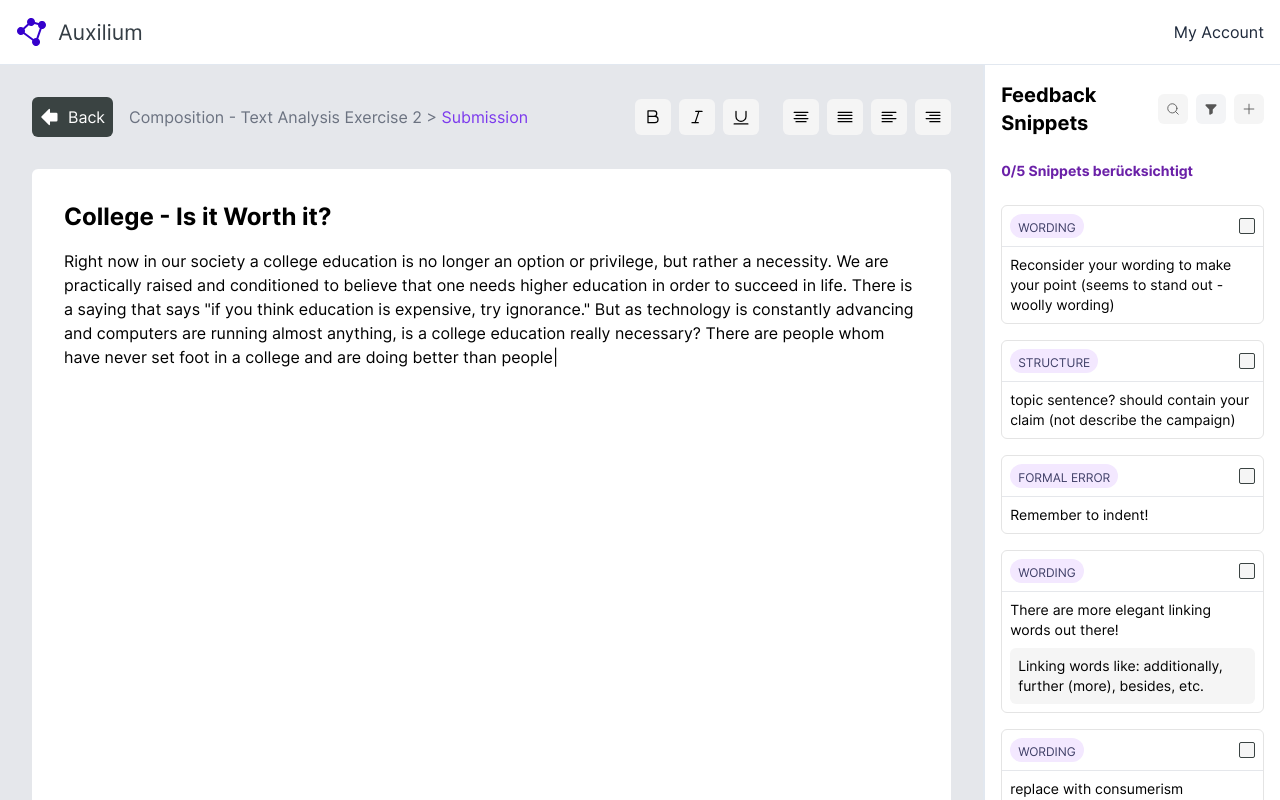
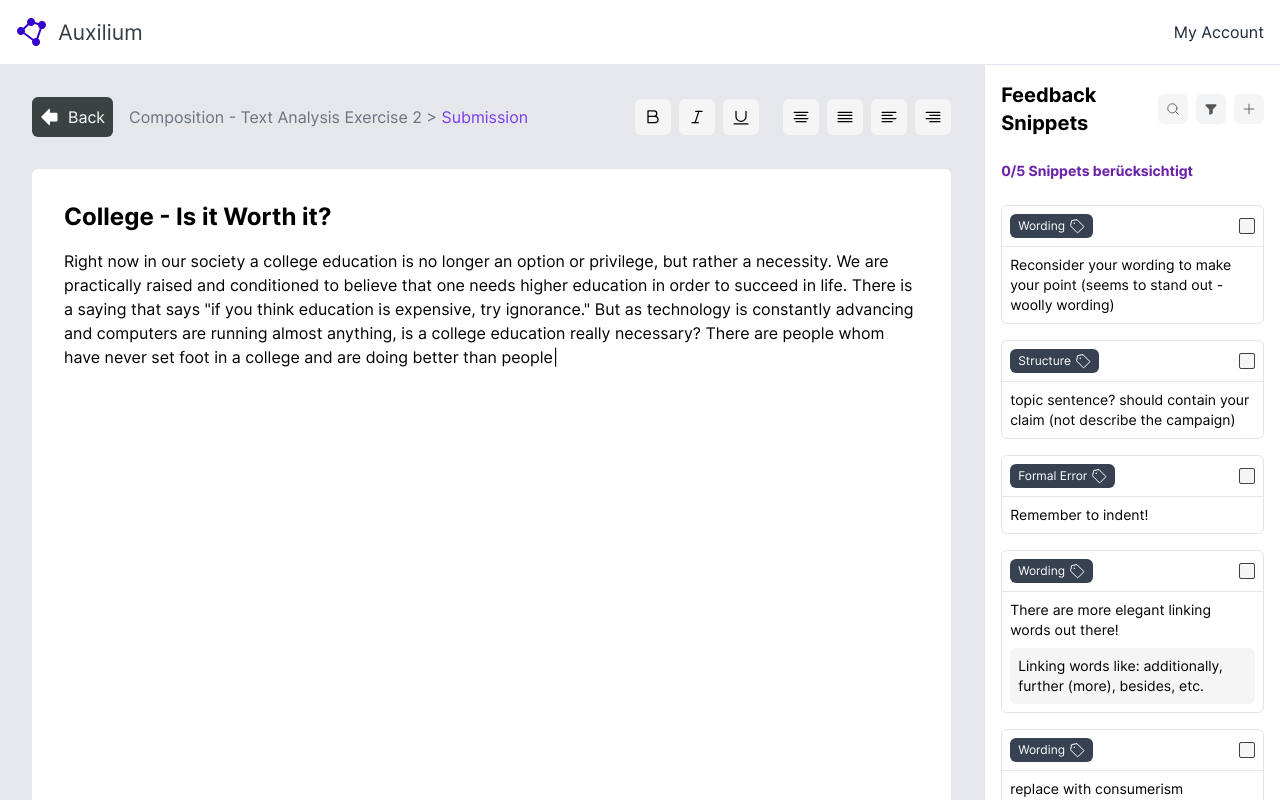
Before and after one commit to NilsHellwig/FeedbackPool-Prototyping, a React (Create React App) app in the folder prototype3/: page /submission/create in a window 1280 px wide. Shown: the top 800 px of the page. Built offline with nearby package versions, Linux system fonts and the light colour scheme.

Commit message:
new label design

```diff
--- a/prototype3/src/components/DragabbleFeedbackSnippet.tsx
+++ b/prototype3/src/components/DragabbleFeedbackSnippet.tsx
@@ -14,7 +14,7 @@ export const DraggableFeedbackSnippet: React.FC<
   return (
     <div>
       <div
-        className="flex flex-col justify-between p-4 gap-4 border bg-white rounded-md w-[350px] h-[200px] cursor-pointer"
+        className="flex flex-col justify-between p-4 gap-4 border bg-white rounded-md w-[350px] h-[300px] cursor-pointer"
         onClick={() => {
           setPopupIsOpened(true);
         }}>
--- a/prototype3/src/components/SidebarSubmission.tsx
+++ b/prototype3/src/components/SidebarSubmission.tsx
@@ -263,11 +263,12 @@ export const SidebarSubmission = () => {
                         .map((label, key) => {
                           return (
                             <div
-                              className="px-2 bg-purple-100 rounded-full"
+                              className="flex flex-row items-center gap-1 py-1 px-2 bg-gray-700 rounded-md"
                               key={key}>
-                              <span className="text-xs text-darkPurple">
-                                {label.text.toUpperCase()}
+                              <span className="text-xs text-white">
+                                {label.text}
                               </span>
+                              <Tag className="text-white"/>
                             </div>
                           );
                         })}
--- a/prototype3/src/pages/FeedbackDashboard.tsx
+++ b/prototype3/src/pages/FeedbackDashboard.tsx
@@ -211,7 +211,7 @@ export const FeedbackDashboard = () => {
                       {...provided.droppableProps}
                       ref={provided.innerRef}
                       className={cx(
-                        "flex flex-col gap-2 p-2 rounded-xl h-max",
+                        "flex flex-col gap-2 p-2 rounded-xl h-fit",
                         {
                           "bg-offWhite rounded-md": snapshot.isDraggingOver,
                         }
```
